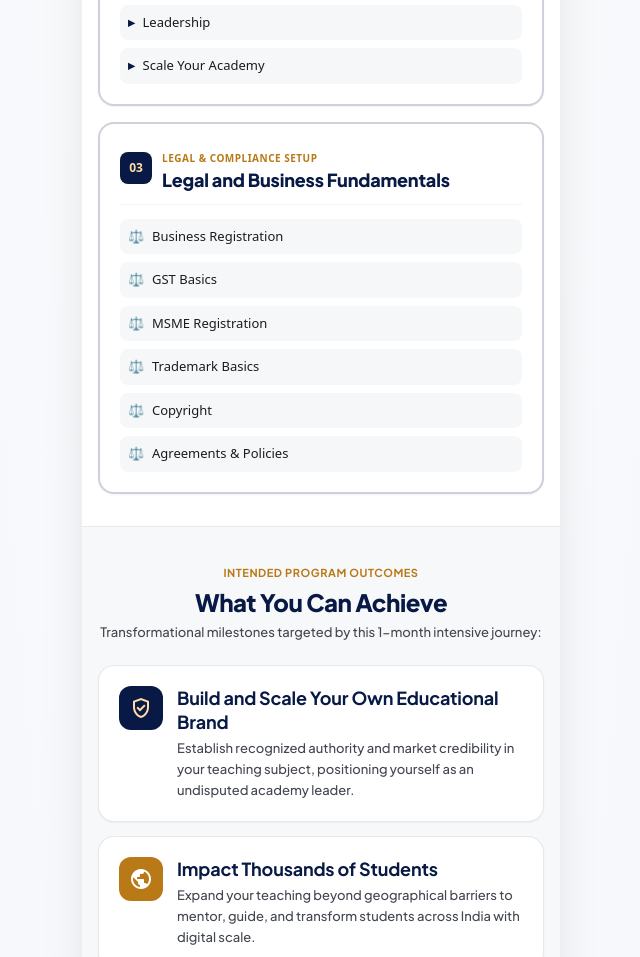
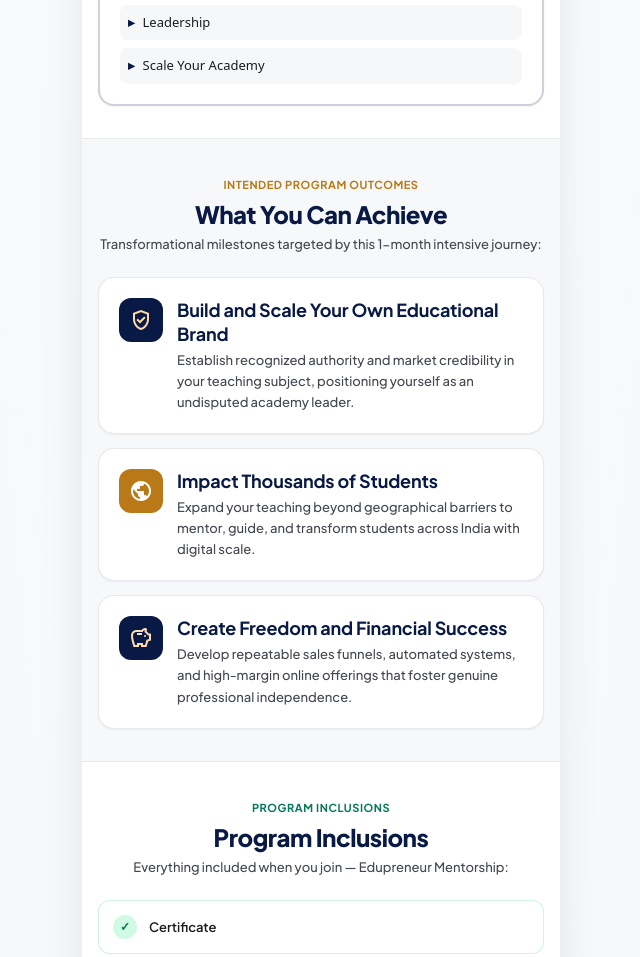
Before and after one commit to nnaju044/maths_manthra_LandingPage, a plain HTML site: page index.html in a window 1280 px wide. Shown: the part 2634-3591 px from the top of the page, without its empty margins (319-959 px from the left). Drawn offline with nearby package versions, Linux system fonts and the light colour scheme.

Commit message:
legal module removed

```diff
--- a/index.html
+++ b/index.html
@@ -637,53 +637,6 @@
                             </div>
                         </div>
                     </div>
-
-                    <!-- Module Group 3 -->
-                    <div class="p-5 rounded-2xl bg-surface-container-lowest border-2 border-[#071944]/20 shadow-sm">
-                        <div class="flex items-center gap-2.5 pb-3 border-b border-outline-variant/20">
-                            <span
-                                class="w-8 h-8 rounded-lg bg-[#071944] text-[#ffdca8] flex items-center justify-center font-bold text-xs shrink-0">03</span>
-                            <div>
-                                <span class="text-[10px] uppercase tracking-wider font-extrabold text-[#B87916]">Legal
-                                    &amp; Compliance Setup</span>
-                                <h3 class="font-headline-sm text-headline-sm text-[#071944] font-extrabold">Legal and
-                                    Business Fundamentals</h3>
-                            </div>
-                        </div>
-                        <div class="mt-3.5 grid grid-cols-1 gap-2">
-                            <div
-                                class="flex items-center gap-2 p-2 rounded-lg bg-surface-container-low/70 text-[13px] font-medium text-on-surface">
-                                <span class="text-[#B87916] font-bold">⚖️</span>
-                                <span>Business Registration</span>
-                            </div>
-                            <div
-                                class="flex items-center gap-2 p-2 rounded-lg bg-surface-container-low/70 text-[13px] font-medium text-on-surface">
-                                <span class="text-[#B87916] font-bold">⚖️</span>
-                                <span>GST Basics</span>
-                            </div>
-                            <div
-                                class="flex items-center gap-2 p-2 rounded-lg bg-surface-container-low/70 text-[13px] font-medium text-on-surface">
-                                <span class="text-[#B87916] font-bold">⚖️</span>
-                                <span>MSME Registration</span>
-                            </div>
-                            <div
-                                class="flex items-center gap-2 p-2 rounded-lg bg-surface-container-low/70 text-[13px] font-medium text-on-surface">
-                                <span class="text-[#B87916] font-bold">⚖️</span>
-                                <span>Trademark Basics</span>
-                            </div>
-                            <div
-                                class="flex items-center gap-2 p-2 rounded-lg bg-surface-container-low/70 text-[13px] font-medium text-on-surface">
-                                <span class="text-[#B87916] font-bold">⚖️</span>
-                                <span>Copyright</span>
-                            </div>
-
-                            <div
-                                class="flex items-center gap-2 p-2 rounded-lg bg-surface-container-low/70 text-[13px] font-medium text-on-surface">
-                                <span class="text-[#B87916] font-bold">⚖️</span>
-                                <span>Agreements &amp; Policies</span>
-                            </div>
-                        </div>
-                    </div>
                 </div>
             </section>
 
@@ -906,7 +859,7 @@
                             <span class="material-symbols-outlined text-emerald-600 text-lg" data-icon="check_circle"
                                 style="font-variation-settings: 'FILL' 1;">check_circle</span>
                             <span class="font-body-sm text-body-sm text-on-surface font-medium">Weekly 1:1 Mentoring
-                                with Vikram Sundaram</span>
+                            </span>
                         </div>
                         <div class="flex items-center gap-2.5">
                             <span class="material-symbols-outlined text-emerald-600 text-lg" data-icon="check_circle"
```
